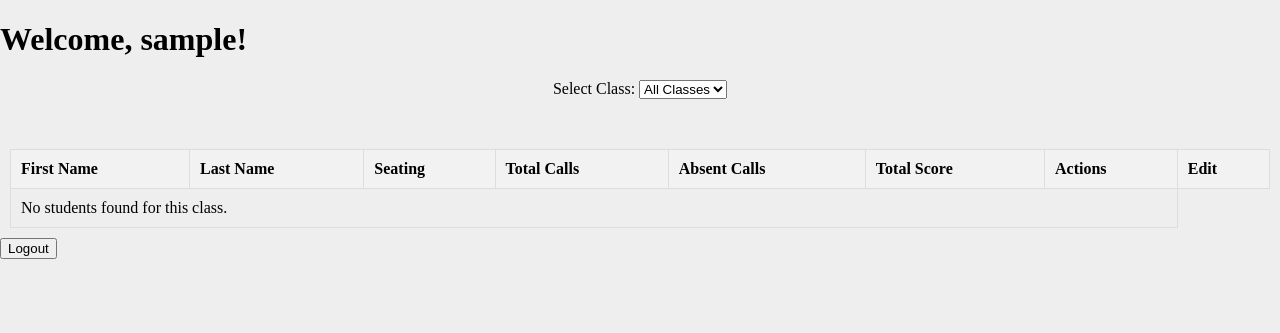
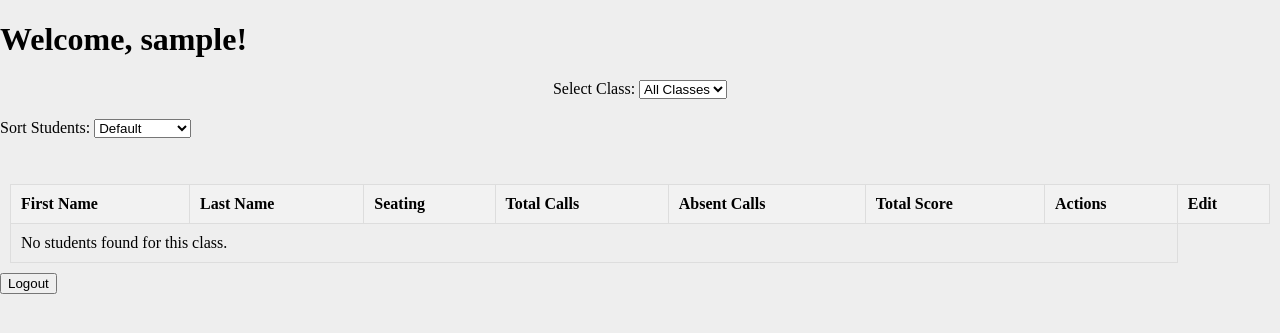
Before and after one commit to SCCapstone/llama, a Django app: page / in a window 1280 px wide. Shown: the part 61-394 px from the top of the page. Run offline with Django 5.2, Linux system fonts and the light colour scheme; the visitor is signed in with stand-in values (Sample User, id 1); data that the repository does not hold is empty.

Commit message:
Add sorting to student lists #57

```diff
--- a/coldcall/templates/coldcall/home.html
+++ b/coldcall/templates/coldcall/home.html
@@ -43,6 +43,24 @@
         <button type="submit">Randomize Students</button>
     </form>
     {% endif %}
+
+    <!-- Sort Students -->
+     <div class="sort-containter">
+        <form method="get">
+            <label for="sort">Sort Students:</label>
+            <select id="sort" name="sort" onchange="this.form.submit()">
+                <option value="" {% if not sort %}selected{% endif %}>Default</option>"
+                <option value="first_name" {% if sort == 'first_name' %}selected{% endif %}>First Name</option>
+                <option value="last_name" {% if sort == 'last_name' %}selected{% endif %}>Last Name</option>
+                <option value="seating" {% if sort == 'seating' %}selected{% endif %}>Seating</option>
+                <option value="total_calls" {% if sort == 'total_calls' %}selected{% endif %}>Total Calls</option>
+                <option value="absent_calls" {% if sort == 'absent_calls' %}selected{% endif %}>Absent Calls</option>
+                <option value="total_score" {% if sort == 'total_score' %}selected{% endif %}>Total Score</option>
+            </select>
+            <!-- Hidden input to keep class_id when sorting -->
+            <input type="hidden" name="class_id" value="{{ selected_class.id }}">
+        </form>
+     </div>
 
     <!-- Display Students for the Selected Class -->
     <div class="student-table-container">
--- a/coldcall/views/views_main.py
+++ b/coldcall/views/views_main.py
@@ -3,6 +3,7 @@ from django.contrib.auth.hashers import make_password
 from django.contrib.auth.mixins import LoginRequiredMixin
 from django.http import JsonResponse
 from django.shortcuts import redirect, render
+from django.db.models.functions import Lower
 from django.views import View
 from django.views.generic import FormView
 
@@ -41,8 +42,8 @@ class HomePageView(LoginRequiredMixin, View):
         students = Student.objects.filter(class_key__professor_key=request.user)
 
         # get the id of the selected class
-        # WAITING UNTIL TEAMMATES SAY IF WE NEED A LOGIN - CADE
         selected_class_id = request.GET.get('class_id')
+        sort_query = request.GET.get('sort')
 
         # get the students that are in that class
         if selected_class_id:
@@ -59,10 +60,15 @@ class HomePageView(LoginRequiredMixin, View):
             students = Student.objects.filter(class_key__professor_key=request.user, class_key__is_archived=False)
             selected_class = None
 
+        # Apply sorting
+        if students and sort_query:
+            students = students.order_by(Lower(sort_query))
+
         context = {
             'students': students,
             'classes': classes,
             'selected_class': selected_class,
+            'sort': sort_query,
         }
         return render(request, self.template_name, context)
 
```
